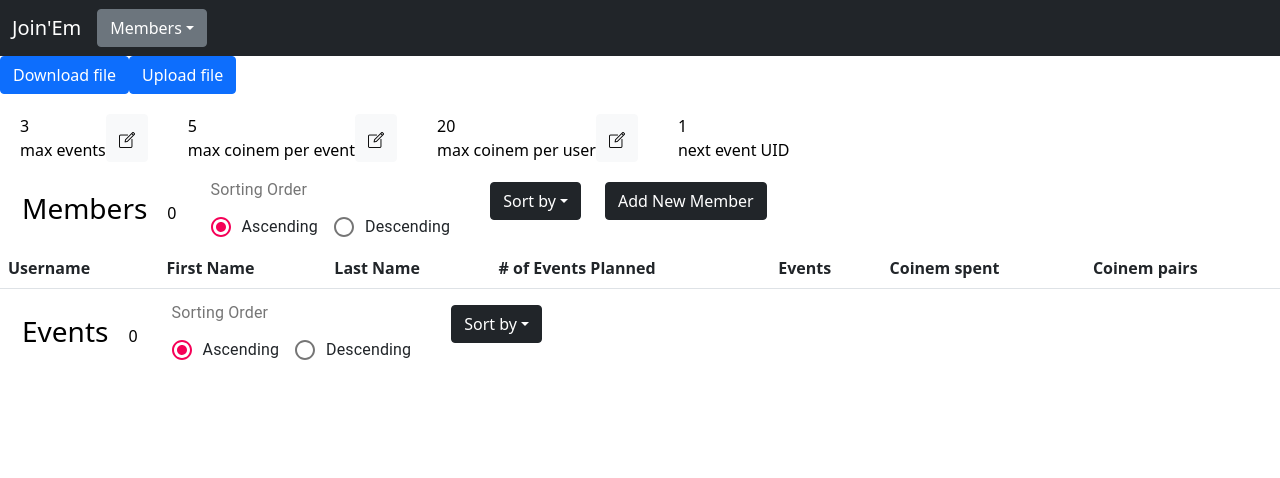
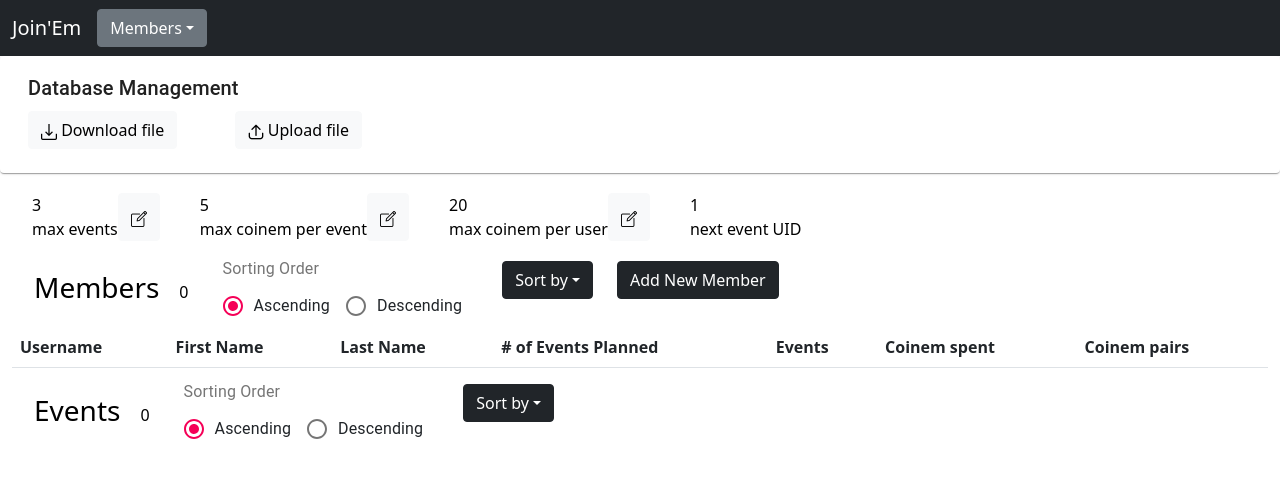
Before and after one commit to fmoyaj/JoinEmApp, a React (Create React App) app: page / in a window 1280 px wide. Shown: the top 478 px of the page. Built offline with nearby package versions, Linux system fonts and the light colour scheme.

Commit message:
Changed upload download buttons

```diff
--- a/src/App.js
+++ b/src/App.js
@@ -1,9 +1,12 @@
 import './App.css';
 import 'bootstrap/dist/css/bootstrap.min.css';
 import React from 'react';
-import { Container, Accordion, Button, Navbar, Nav, Dropdown} from 'react-bootstrap';
+import { Container, Accordion, Button, Navbar, Nav, Dropdown, Row, Col} from 'react-bootstrap';
 import { Globals, Members, Events } from './Admin.js';
 import { Stats, MemberView, MemberEvents, DeleteAccount } from './Member.js';
+import upload from './icons/upload.png';
+import download from './icons/download.png';
+import {Card, CardContent, Typography, Grid} from '@material-ui/core';
 
 
 class App extends React.Component{
@@ -184,7 +187,7 @@ class App extends React.Component{
       }
       else if(memberEvents.length === this.state.MAX_EVENTS){
         alert("You have reached the maximum number of events you can plan." +
-        " Cannot plan a new event until another event has been deleted.");
+        " You cannot plan a new event until another event has been deleted.");
       }
       // User chooses non-unique title
       else {
@@ -257,13 +260,31 @@ class App extends React.Component{
             </Container>
           </Navbar>
           { this.state.currentUser === "admin" &&
+            <Container fluid>
               <div>
-              <div>
-                <ErrorBoundary>
-                <Button onClick={this.downloadHandler}>Download file</Button>
-                </ErrorBoundary>
-                <Button onClick={this.uploadHandler}>Upload file</Button>
-              </div>
+                  <Row>
+                      <Card sx={{ maxWidth: 345 }}>
+                        <CardContent>
+                            <Typography gutterBottom variant="h6" component="div">
+                              Database Management
+                            </Typography>
+                            <Grid container spacing={2}>
+                              <Grid item xs={2}>
+                                  <Button className="btn btn-light" onClick={this.downloadHandler}>
+                                    <img src={download} className="icons"/>
+                                    {"   Download file"}
+                                  </Button>
+                              </Grid>
+                              <Grid item xs={2}>
+                                <Button className="btn btn-light" onClick={this.uploadHandler}>
+                                <img src={upload} className="icons"/>
+                                {" Upload file"}
+                                </Button>
+                              </Grid>
+                            </Grid>
+                        </CardContent>
+                      </Card>
+                  </Row>
                 <Globals maxEvents={this.state.MAX_EVENTS}
                         maxCoinem={this.state.MAX_COINEM}
                         maxCoinemEvent={this.state.MAX_COINEM_PER_EVENT}
@@ -301,18 +322,6 @@ class App extends React.Component{
                   }
                 />
 
-              {/* <input type="file"
-                className="hidden"
-                multiple={false}
-                accept=".json, application/json" // Only upload JSON files
-                onChange={evt => this.openFileHandler(evt)}
-                ref={
-                  // This is so-called "callback ref" that captures the associated
-                  // DOM element on rendering.
-                  // See https://reactjs.org/docs/refs-and-the-dom.html
-                  domElt => this.domFileUpload = domElt
-                }
-              /> */}
 
                 <a className="hidden"
                   download="joinemData.json" // download attribute specifies file name                                        // to download to when clicking link
@@ -326,6 +335,7 @@ class App extends React.Component{
                 >download it</a>
                 <pre className="hidden">{this.state.fileInfo}</pre>
               </div>
+            </Container>
           }
         {this.state.currentUser !== "admin" &&
         <div>
```
Also changed, not shown: src/icons/download.png (added), src/icons/upload.png (added). Lines whose indentation alone changed are shown as unchanged.
